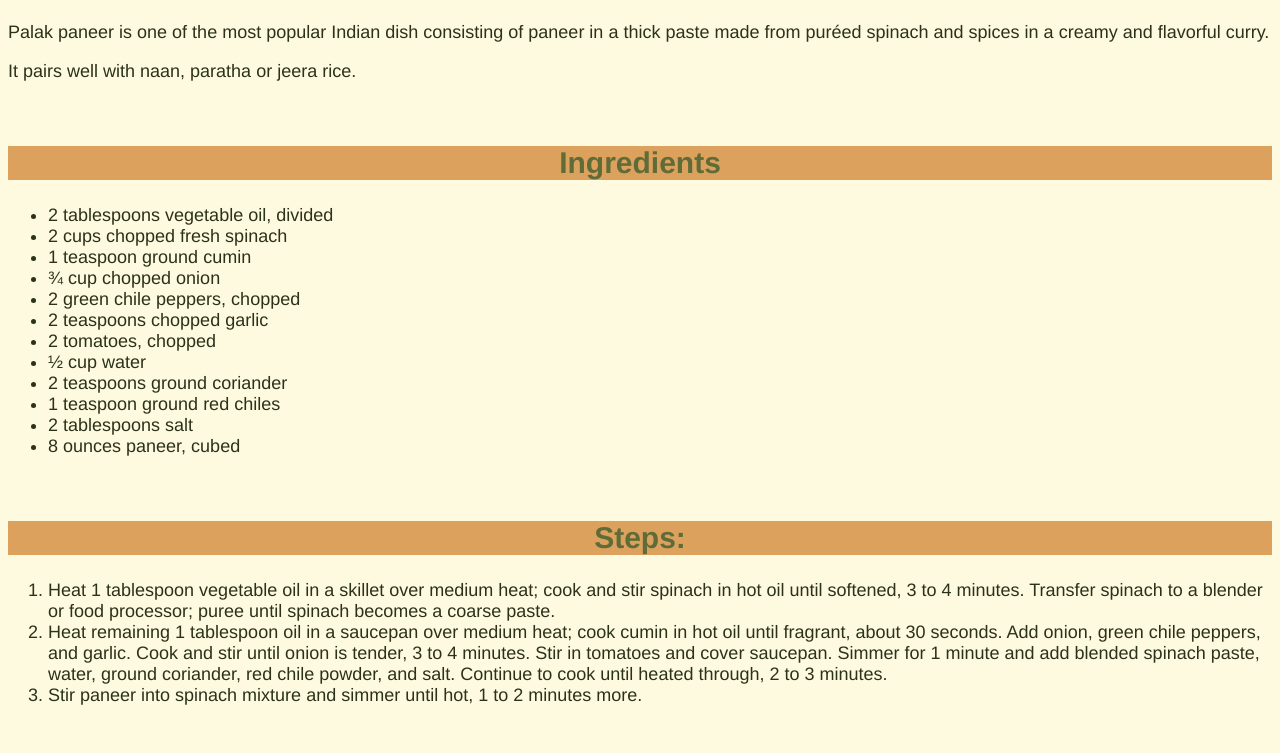
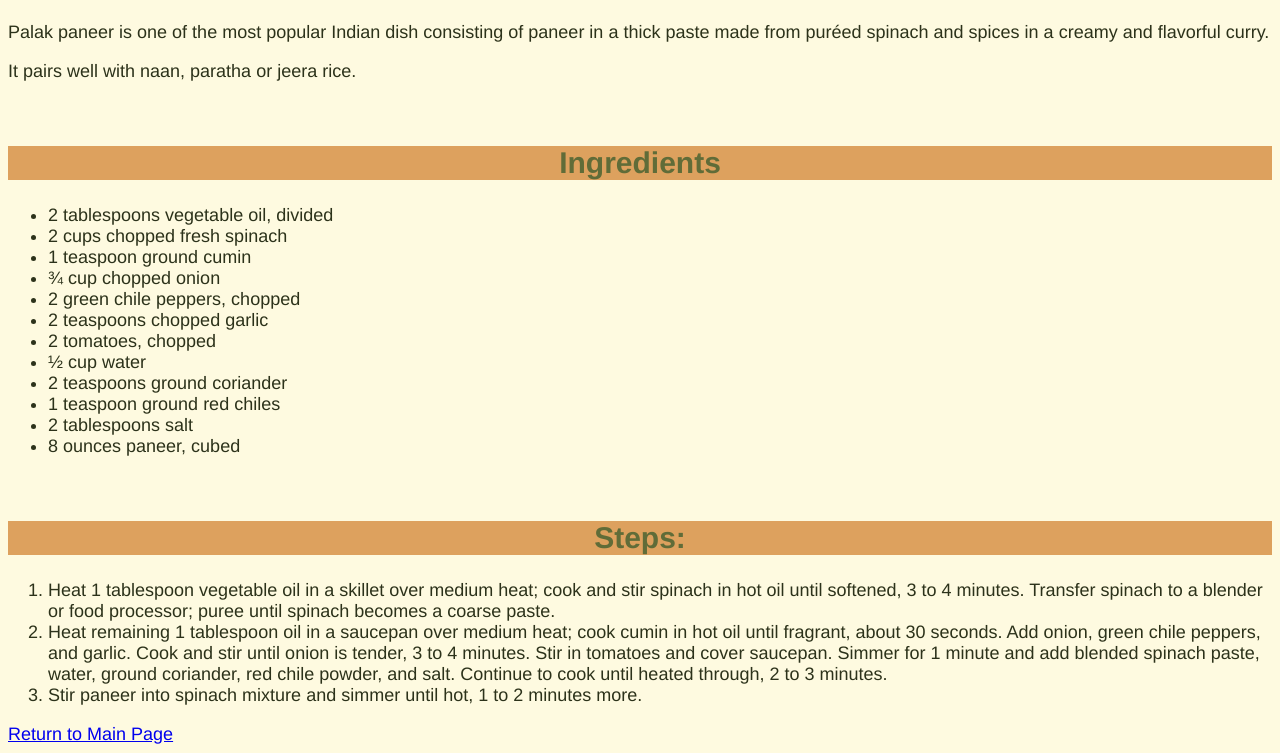
Before and after one commit to RaghavGarg1312/odin-recipes, a plain HTML site: page recipes/paneer.html in a window 1280 px wide. Shown: the part 579-1332 px from the top of the page. Before the commit the page ends 1303 px from the top, so only its background shows below. Drawn offline with Linux system fonts and the light colour scheme.

Commit message:
Added a link to the main page in recipes

```diff
--- a/recipes/paneer.html
+++ b/recipes/paneer.html
@@ -35,5 +35,6 @@
         <li>Heat remaining 1 tablespoon oil in a saucepan over medium heat; cook cumin in hot oil until fragrant, about 30 seconds. Add onion, green chile peppers, and garlic. Cook and stir until onion is tender, 3 to 4 minutes. Stir in tomatoes and cover saucepan. Simmer for 1 minute and add blended spinach paste, water, ground coriander, red chile powder, and salt. Continue to cook until heated through, 2 to 3 minutes.</li>
         <li>Stir paneer into spinach mixture and simmer until hot, 1 to 2 minutes more.</li>
     </ol>
+    <a href="../index.html">Return to Main Page</a>
 </body>
 </html>
```
Also changed, not shown: recipes/alfredo.html (+1 -0 lines), recipes/mangocake.html (+1 -0 lines).
